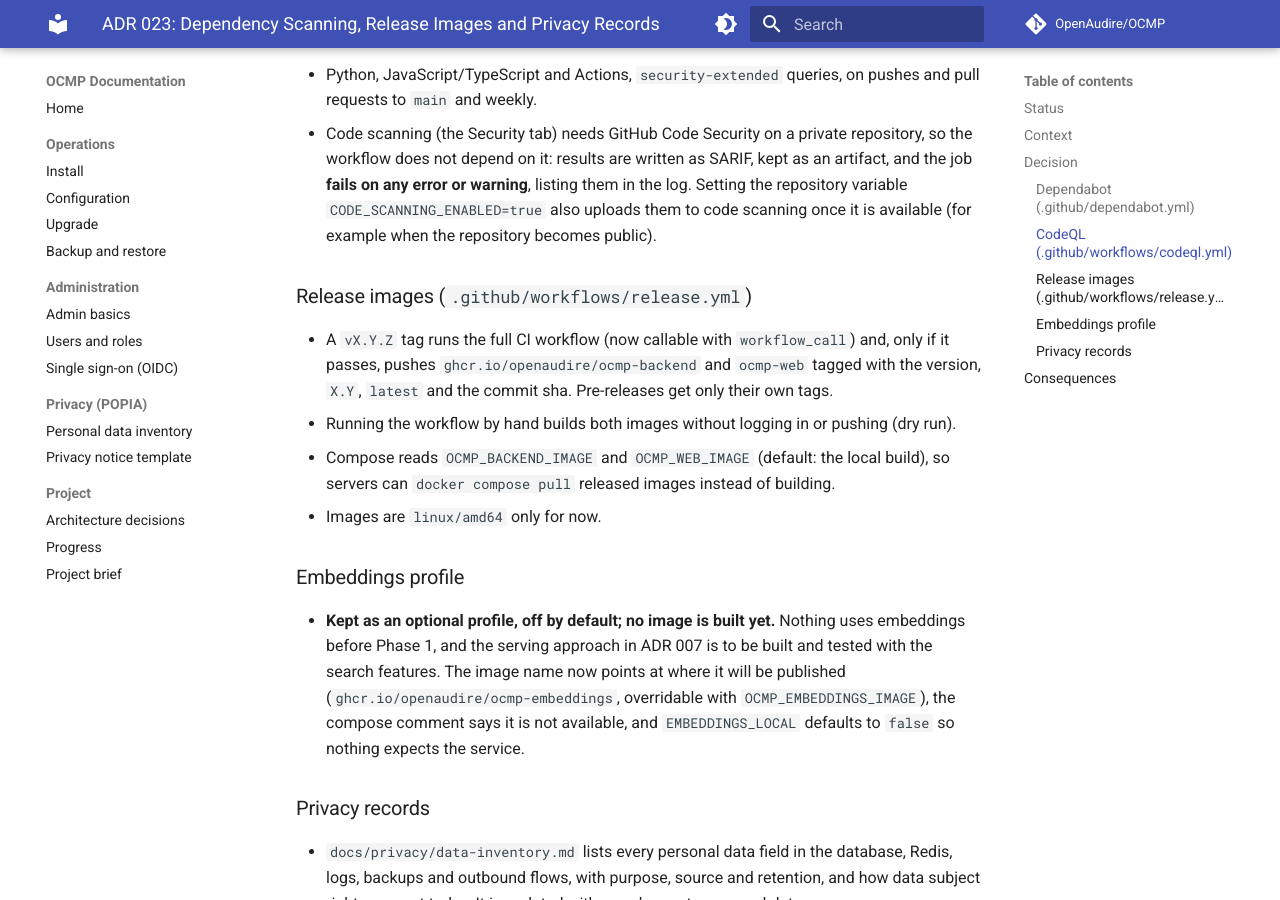
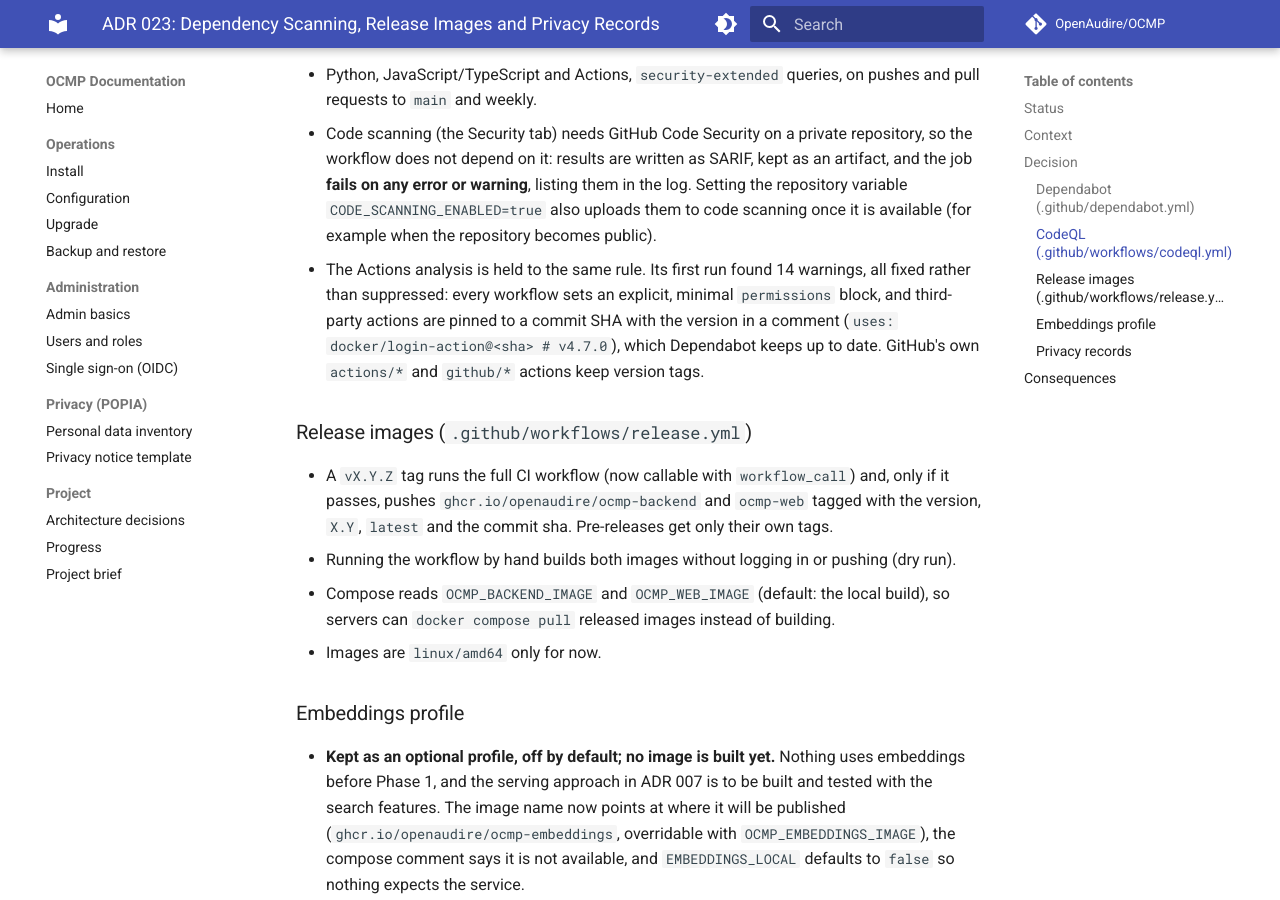
Before and after one commit to OpenAudire/OCMP, an MkDocs documentation site: the page built from docs/adr/023-supply-chain-releases-and-privacy-records.md, in a window 1280 px wide and 900 px high, scrolled down 883 px. Built offline with MkDocs 1.6.1 and Material for MkDocs 9.7.7, drawn with Linux system fonts in a browser that asks for light colours; comment, search, counter and statistics services are not loaded.

Commit message:
ci: pin third-party actions and limit CI token permissions
Fixes the 14 warnings from CodeQL's Actions analysis: CI now runs with a
read-only token, and third-party actions are pinned to commit SHAs.

Co-Authored-By: Claude Opus 5.5 <noreply@anthropic.com>

```diff
--- a/docs/adr/023-supply-chain-releases-and-privacy-records.md
+++ b/docs/adr/023-supply-chain-releases-and-privacy-records.md
@@ -32,6 +32,11 @@ action majors are `github/codeql-action@v4`, `docker/metadata-action@v6`,
   and the job **fails on any error or warning**, listing them in the log. Setting the
   repository variable `CODE_SCANNING_ENABLED=true` also uploads them to code scanning
   once it is available (for example when the repository becomes public).
+- The Actions analysis is held to the same rule. Its first run found 14 warnings, all
+  fixed rather than suppressed: every workflow sets an explicit, minimal `permissions`
+  block, and third-party actions are pinned to a commit SHA with the version in a comment
+  (`uses: docker/login-action@<sha> # v4.7.0`), which Dependabot keeps up to date.
+  GitHub's own `actions/*` and `github/*` actions keep version tags.
 
 ### Release images (`.github/workflows/release.yml`)
 - A `vX.Y.Z` tag runs the full CI workflow (now callable with `workflow_call`) and, only
```
Also changed, not shown: CLAUDE.md (+2 -0 lines), 2 other files.
